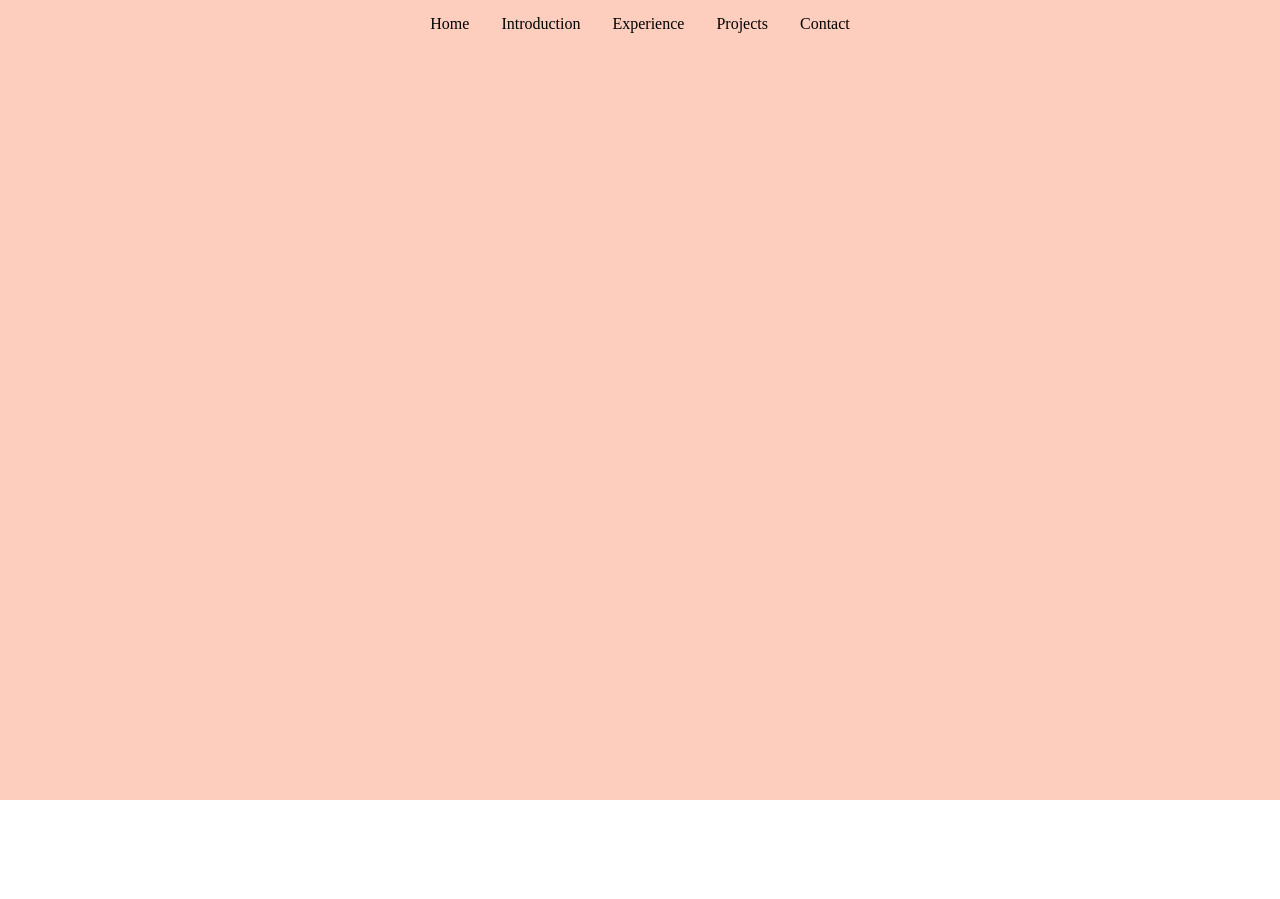
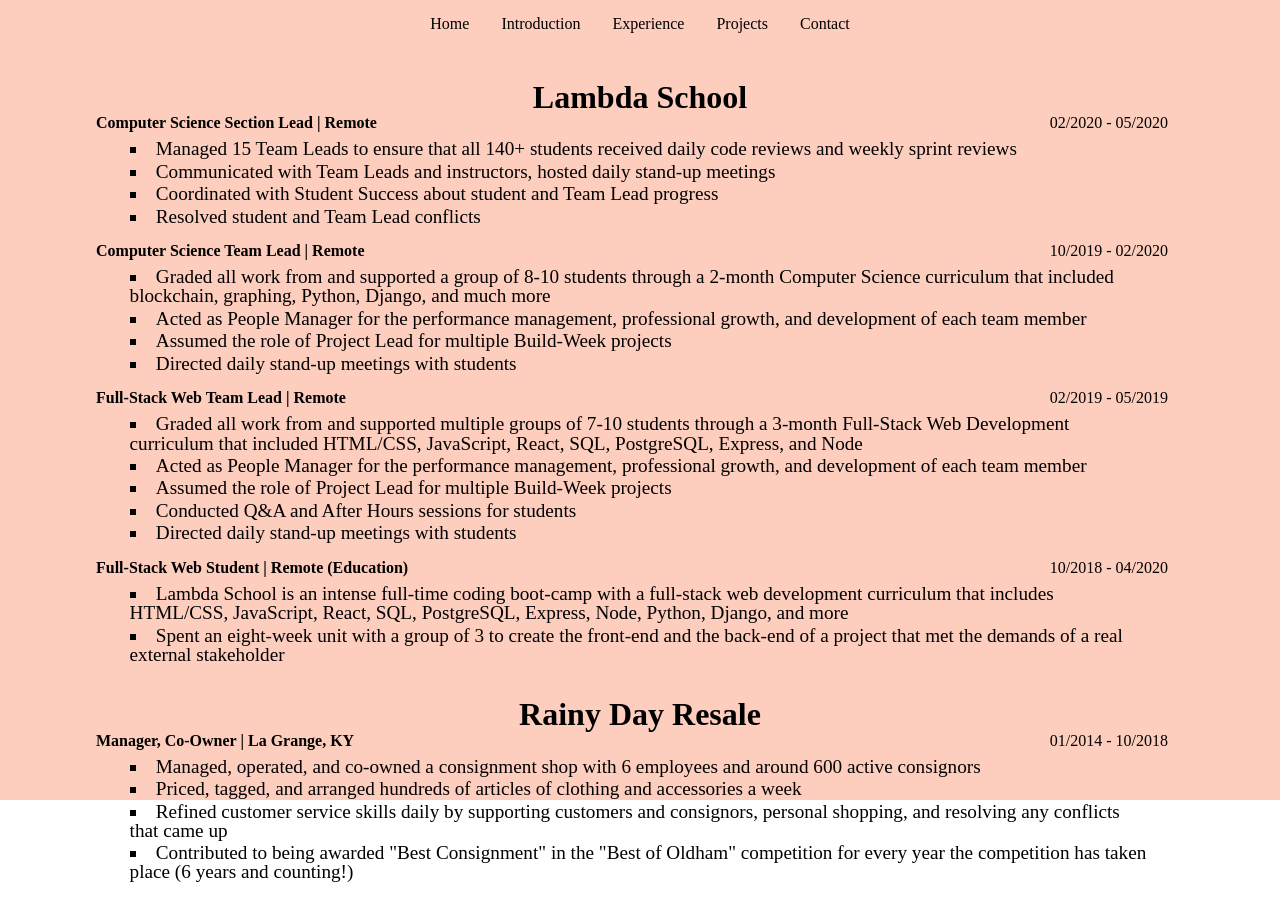
Before and after one commit to RaineBeauDubs/MyPortfolio, a React (Create React App) app in the folder portfolio/: page /experience in a window 1280 px wide. Before the commit the page ends 800 px from the top, so only its background shows below. Built offline with nearby package versions, Linux system fonts and the light colour scheme.

Commit message:
added experience/education, opted to add styled components and tweak so I could use what I'd already built for my resume

```diff
--- a/portfolio/package.json
+++ b/portfolio/package.json
@@ -13,7 +13,8 @@
     "react": "^16.13.0",
     "react-dom": "^16.13.0",
     "react-router-dom": "^5.1.2",
-    "react-scripts": "3.4.0"
+    "react-scripts": "3.4.0",
+    "styled-components": "^5.1.1"
   },
   "scripts": {
     "start": "react-scripts start",
--- a/portfolio/src/App.js
+++ b/portfolio/src/App.js
@@ -2,6 +2,7 @@
 import Navigation from './components/Navigation';
 import Home from './components/Home';
 import Introduction from './components/Introduction';
+import Experience from './components/Experience';
 import Projects from './components/Projects';
 import Contact from './components/Contact';
 import { Route } from 'react-router-dom';
@@ -22,6 +23,10 @@
         component={Introduction}
       />
       <Route
+        path="/experience"
+        component={Experience}
+      />
+      <Route
         path="/projects"
         component={Projects}
       />
--- /dev/null
+++ b/portfolio/src/components/Experience.js
@@ -0,0 +1,85 @@
+import React from 'react';
+import {
+  ResSection,
+  ResSectionBottom,
+  Sec,
+  Title,
+  InfDtAlign,
+  Info,
+  Dates,
+  List,
+  ListItems
+} from './componentCSS/experienceStyles';
+
+
+const Experience = () => {
+  return (
+    <ResSection>
+      <ResSectionBottom>
+        <Sec>
+          <Title>Lambda School</Title>
+          <InfDtAlign>
+            <Info>Computer Science Section Lead | Remote</Info>
+            <Dates>02/2020 - 05/2020</Dates>
+          </InfDtAlign>
+          <List>
+            <ListItems>Managed 15 Team Leads to ensure that all 140+ students received daily code reviews and weekly sprint reviews</ListItems>
+            <ListItems>Communicated with Team Leads and instructors, hosted daily stand-up meetings</ListItems>
+            <ListItems>Coordinated with Student Success about student and Team Lead progress</ListItems>
+            <ListItems>Resolved student and Team Lead conflicts</ListItems>
+          </List>
+        </Sec>
+        <Sec>
+          <InfDtAlign>
+            <Info>Computer Science Team Lead | Remote</Info>
+            <Dates>10/2019 - 02/2020</Dates>
+          </InfDtAlign>
+          <List>
+            <ListItems>Graded all work from and supported a group of 8-10 students through a 2-month Computer Science curriculum that included blockchain, graphing, Python, Django, and much more</ListItems>
+            <ListItems>Acted as People Manager for the performance management, professional growth, and development of each team member</ListItems>
+            <ListItems>Assumed the role of Project Lead for multiple Build-Week projects</ListItems>
+            <ListItems>Directed daily stand-up meetings with students</ListItems>
+          </List>
+        </Sec>
+        <Sec>
+          <InfDtAlign>
+            <Info>Full-Stack Web Team Lead | Remote</Info>
+            <Dates>02/2019 - 05/2019</Dates>
+          </InfDtAlign>
+          <List>
+            <ListItems>Graded all work from and supported multiple groups of 7-10 students through a 3-month Full-Stack Web Development curriculum that included HTML/CSS, JavaScript, React, SQL, PostgreSQL, Express, and Node</ListItems>
+            <ListItems>Acted as People Manager for the performance management, professional growth, and development of each team member</ListItems>
+            <ListItems>Assumed the role of Project Lead for multiple Build-Week projects</ListItems>
+            <ListItems>Conducted Q&A and After Hours sessions for students</ListItems>
+            <ListItems>Directed daily stand-up meetings with students</ListItems>
+          </List>
+        </Sec>
+        <Sec>
+          <InfDtAlign>
+          <Info>Full-Stack Web Student | Remote (Education)</Info>
+            <Dates>10/2018 - 04/2020</Dates>
+          </InfDtAlign>
+          <List>
+            <ListItems>Lambda School is an intense full-time coding boot-camp with a full-stack web development curriculum that includes HTML/CSS, JavaScript, React, SQL, PostgreSQL, Express, Node, Python, Django, and more</ListItems>
+            <ListItems>Spent an eight-week unit with a group of 3 to create the front-end and the back-end of a project that met the demands of a real external stakeholder</ListItems>
+          </List>
+        </Sec>
+        <Sec>
+          <Title>Rainy Day Resale</Title>
+          <InfDtAlign>
+            <Info>Manager, Co-Owner | La Grange, KY</Info>
+            <Dates>01/2014 - 10/2018</Dates>
+          </InfDtAlign>
+          <List>
+            <ListItems>Managed, operated, and co-owned a consignment shop with 6 employees and around 600 active consignors</ListItems>
+            <ListItems>Priced, tagged, and arranged hundreds of articles of clothing and accessories a week</ListItems>
+            <ListItems>Refined customer service skills daily by supporting customers and consignors, personal shopping, and resolving any conflicts that came up</ListItems>
+            <ListItems>Contributed to being awarded "Best Consignment" in the "Best of Oldham" competition for every year the competition has taken place (6 years and counting!)</ListItems>
+          </List>
+        </Sec>
+      </ResSectionBottom>
+    </ResSection>
+  )
+}
+
+export default Experience;
--- /dev/null
+++ b/portfolio/src/components/componentCSS/experienceStyles.js
@@ -0,0 +1,61 @@
+import styled from 'styled-components';
+
+export const ResSection = styled.div`
+  display: flex;
+  flex-direction: column;
+  width: 100%;
+  align-items: left;
+  font-size: 1.7rem
+  margin: 1rem;
+`;
+
+export const ResSectionTop = styled.div`
+  text-align: left;
+  font-weight: bold;
+  font-size: 2.5rem;
+  color: rgb(68, 0, 0);
+`;
+
+export const ResSectionBottom = styled.div`
+  // border: 1px solid purple;
+`;
+
+export const Sec = styled.div`
+  margin: 1rem;
+`;
+
+export const Title = styled.h2`
+  font-weight: bold;
+  font-size: 2rem;
+  margin-top: 3%;
+  margin-bottom: 0.17rem
+`;
+
+export const InfDtAlign = styled.div`
+  display: flex;
+  justify-content: space-between;
+  padding-right: 1rem
+`;
+
+export const Info = styled.h3`
+  font-weight: bold;
+`;
+
+export const Dates = styled.h2`
+  // color: grey;
+`;
+
+export const List = styled.ul`
+  list-style: square inside none;
+  display: flex;
+  flex-direction: column;
+  margin: .4rem 2rem;
+`;
+
+export const ListItems = styled.li`
+  margin: 0.1rem;
+  text-align: left;
+  justify-content: space-evenly
+  min-width: 35rem;
+  font-size: 1.2rem;
+`;
```
Also changed, not shown: 1 other file (tests, documents, lock files or other folders).
